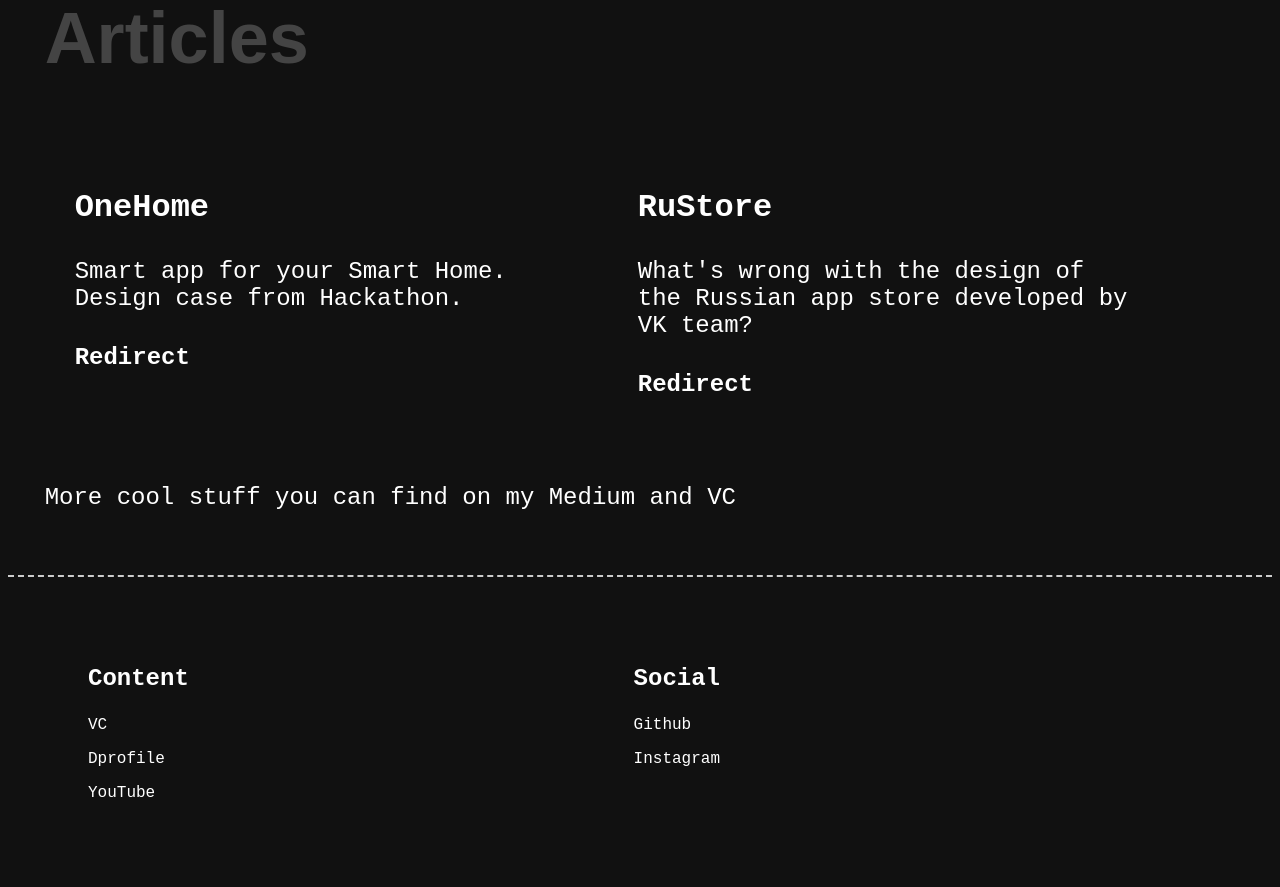
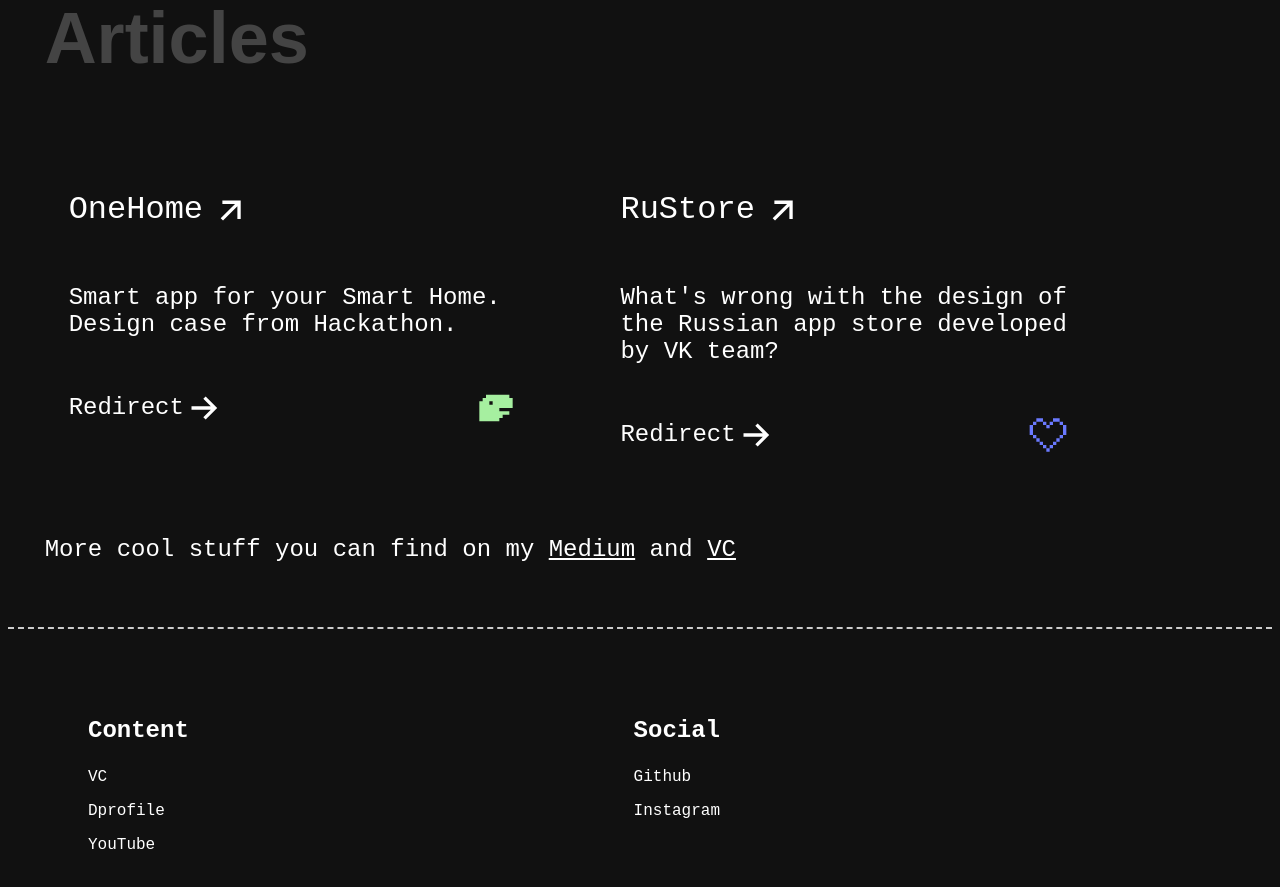
Before and after one commit to withapoll/withapoll.com, a Vue app: page / in a window 1280 px wide. Shown: the part 3240-4127 px from the top of the page. Built offline with nearby package versions, Linux system fonts and the light colour scheme.

Commit message:
done with project and articles sections

```diff
--- a/src/components/AboutMe.vue
+++ b/src/components/AboutMe.vue
@@ -21,7 +21,8 @@
       <p>
         You can email me at
         <a href="mailto:withapoll@outlook.com" class="underline">withapoll@outlook.com</a>, get my
-        <a href="link_to_cv" class="underline">CV</a> or add me on
+        <a href="https://1drv.ms/b/s!AsnZW2NxT7K3kx5oVTfywUtODtyb" class="underline">CV</a> or add
+        me on
         <a href="link_to_linkedin" class="underline">LinkedIn</a>
       </p>
     </div>
--- a/src/components/ArticleSection.vue
+++ b/src/components/ArticleSection.vue
@@ -7,17 +7,110 @@
       <div class="article-card">
         <div class="card-header">
           <h3>OneHome</h3>
+          <svg
+            width="57"
+            height="58"
+            viewBox="0 0 57 58"
+            fill="none"
+            xmlns="http://www.w3.org/2000/svg"
+          >
+            <path
+              d="M34.3795 25.2617L20.0347 39.6066L17.6777 37.2496L32.0225 22.9047L19.3794 22.9047L19.3794 19.5719L37.7124 19.5719L37.7124 37.9048L34.3795 37.9048L34.3795 25.2617Z"
+              fill="white"
+            />
+          </svg>
         </div>
         <p>Smart app for your Smart Home. Design case from Hackathon.</p>
-        <h4>Redirect</h4>
+        <div class="card-footer">
+          <div class="redirect">
+            <a
+              href="https://vc.ru/design/653295-umnoe-prilozhenie-dlya-umnogo-doma-onehome-dizayn-keys-s-hakatona"
+            >
+              <h4>Redirect</h4>
+            </a>
+            <svg
+              width="40"
+              height="40"
+              viewBox="0 0 40 40"
+              fill="none"
+              xmlns="http://www.w3.org/2000/svg"
+            >
+              <path
+                d="M7.5 18.3334H26.81L19.31 10.8334L21.6667 8.47668L33.19 20L21.6667 31.5233L19.31 29.1667L26.81 21.6667H7.5V18.3334Z"
+                fill="white"
+              />
+            </svg>
+          </div>
+          <svg
+            width="40"
+            height="40"
+            viewBox="0 0 40 40"
+            fill="none"
+            xmlns="http://www.w3.org/2000/svg"
+          >
+            <path
+              d="M10.0002 6.66669H33.3335V10H36.6668V20H23.3335V23.3334H33.3335V26.6667H26.6668V30H23.3335V33.3334H3.3335V13.3334H6.66683V10H10.0002V6.66669ZM13.3335 16.6667H16.6668V13.3334H13.3335V16.6667Z"
+              fill="#A6EFA0"
+            />
+          </svg>
+        </div>
       </div>
       <div class="article-card">
-        <h3>RuStore</h3>
+        <div class="card-header">
+          <h3>RuStore</h3>
+          <svg
+            width="57"
+            height="58"
+            viewBox="0 0 57 58"
+            fill="none"
+            xmlns="http://www.w3.org/2000/svg"
+          >
+            <path
+              d="M34.3795 25.2617L20.0347 39.6066L17.6777 37.2496L32.0225 22.9047L19.3794 22.9047L19.3794 19.5719L37.7124 19.5719L37.7124 37.9048L34.3795 37.9048L34.3795 25.2617Z"
+              fill="white"
+            />
+          </svg>
+        </div>
         <p>What's wrong with the design of the Russian app store developed by VK team?</p>
-        <h4>Redirect</h4>
+        <div class="card-footer">
+          <div class="redirect">
+            <a
+              href="https://vc.ru/design/470947-redizayn-rustore-chto-ne-tak-s-dizaynom-rossiyskogo-magazina-prilozheniy-ot-komandy-vk"
+            >
+              <h4>Redirect</h4>
+            </a>
+            <svg
+              width="40"
+              height="40"
+              viewBox="0 0 40 40"
+              fill="none"
+              xmlns="http://www.w3.org/2000/svg"
+            >
+              <path
+                d="M7.5 18.3334H26.81L19.31 10.8334L21.6667 8.47668L33.19 20L21.6667 31.5233L19.31 29.1667L26.81 21.6667H7.5V18.3334Z"
+                fill="white"
+              />
+            </svg>
+          </div>
+          <svg
+            width="40"
+            height="40"
+            viewBox="0 0 40 40"
+            fill="none"
+            xmlns="http://www.w3.org/2000/svg"
+          >
+            <path
+              d="M14.9998 3.33337H8.33317V6.66671H4.99984V10H1.6665V20H4.99984V23.3334H8.33317V26.6667H11.6665V30H14.9998V33.3334H18.3332V36.6667H21.6665V33.3334H24.9998V30H28.3332V26.6667H31.6665V23.3334H34.9998V20H38.3332V10H34.9998V6.66671H31.6665V3.33337H24.9998V6.66671H21.6665V10H18.3332V6.66671H14.9998V3.33337ZM14.9998 6.66671V10H18.3332V13.3334H21.6665V10H24.9998V6.66671H31.6665V10H34.9998V20H31.6665V23.3334H28.3332V26.6667H24.9998V30H21.6665V33.3334H18.3332V30H14.9998V26.6667H11.6665V23.3334H8.33317V20H4.99984V10H8.33317V6.66671H14.9998Z"
+              fill="#6A79FF"
+            />
+          </svg>
+        </div>
       </div>
     </div>
-    <p class="more-info">More cool stuff you can find on my Medium and VC</p>
+    <p class="more-info">
+      More cool stuff you can find on my <a href="https://medium.com/withapoll">Medium</a> and
+      <a href="https://vc.ru/u/943980-withapoll">VC</a>
+    </p>
   </div>
 </template>
 
@@ -39,14 +132,14 @@
   display: flex;
   flex-wrap: wrap;
   justify-content: center;
-  width: 90%;
-  margin-left: 1.5rem;
+  width: 85%;
+  margin-left: 1rem;
+  gap: 2.5rem;
 }
 
 .article-card {
   flex: 1 1 300px;
-  margin: 10px;
-  padding: 20px;
+  padding: 2rem;
 }
 
 .article-card h3 {
@@ -56,6 +149,7 @@
 .article-card p {
   font-size: 1.5rem;
   font-family: 'Hack', monospace;
+  font-weight: normal;
 }
 
 .article-card h4 {
@@ -63,10 +157,51 @@
   font-family: 'JetBrains Mono', monospace;
 }
 
+.card-header {
+  display: flex;
+  align-items: center;
+  font-size: 2rem;
+  font-family: 'JetBrains Mono', monospace;
+}
+.card-header h3,
+h4 {
+  font-weight: normal;
+}
+
+.project-card p {
+  font-size: 1.5rem;
+  font-family: 'Hack', monospace;
+  font-weight: normal;
+}
+
+.card-footer {
+  display: flex;
+  justify-content: space-between;
+  align-items: center;
+  font-size: 1.5rem;
+  font-family: 'JetBrains Mono', monospace;
+}
+
+.redirect {
+  display: flex;
+  align-items: center;
+}
+
+.redirect a {
+  text-decoration: none;
+  color: inherit;
+}
+
 .more-info {
   font-size: 1.5rem;
   font-family: 'JetBrains Mono', monospace;
   margin-left: 1.5rem;
+}
+
+.more-info a {
+  text-decoration: underline;
+  color: inherit;
+  font-weight: normal;
 }
 
 @media (max-width: 768px) {
```
